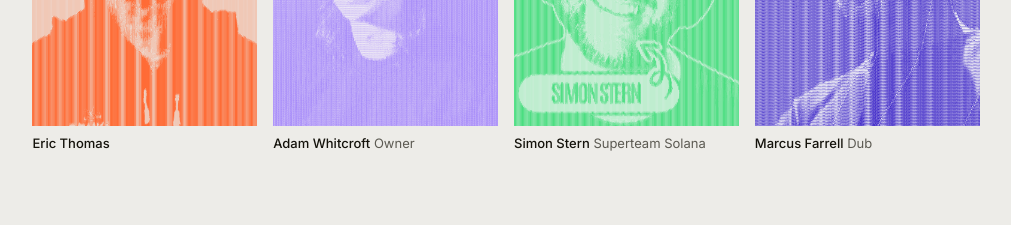
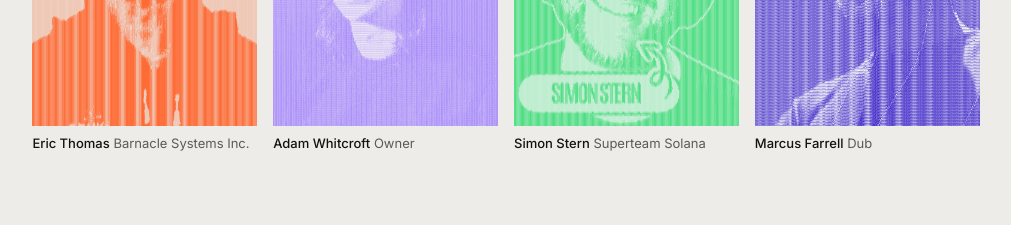
Before and after one commit to Alhwyn/cursor-victoria, a React (Vite) app: page / in a window 1280 px wide. Shown: the part 3140-3365 px from the top of the page, without its empty margins (134-1145 px from the left). Built offline with nearby package versions, Linux system fonts and the light colour scheme; a web font is replaced by a local one.

Commit message:
Add Eric Thomas’s company, Barnacle Systems Inc.

```diff
--- a/src/judges.ts
+++ b/src/judges.ts
@@ -9,7 +9,7 @@ export const judges = [
   {
     slug: "eric-thomas",
     name: "Eric Thomas",
-    company: "",
+    company: "Barnacle Systems Inc.",
     handle: "Victoria, BC",
     href: "https://www.linkedin.com/in/eric-thomas-32985a4/",
     photo: ericThomas,
```
Also changed, not shown: 1 other file (tests, documents, lock files or other folders).
